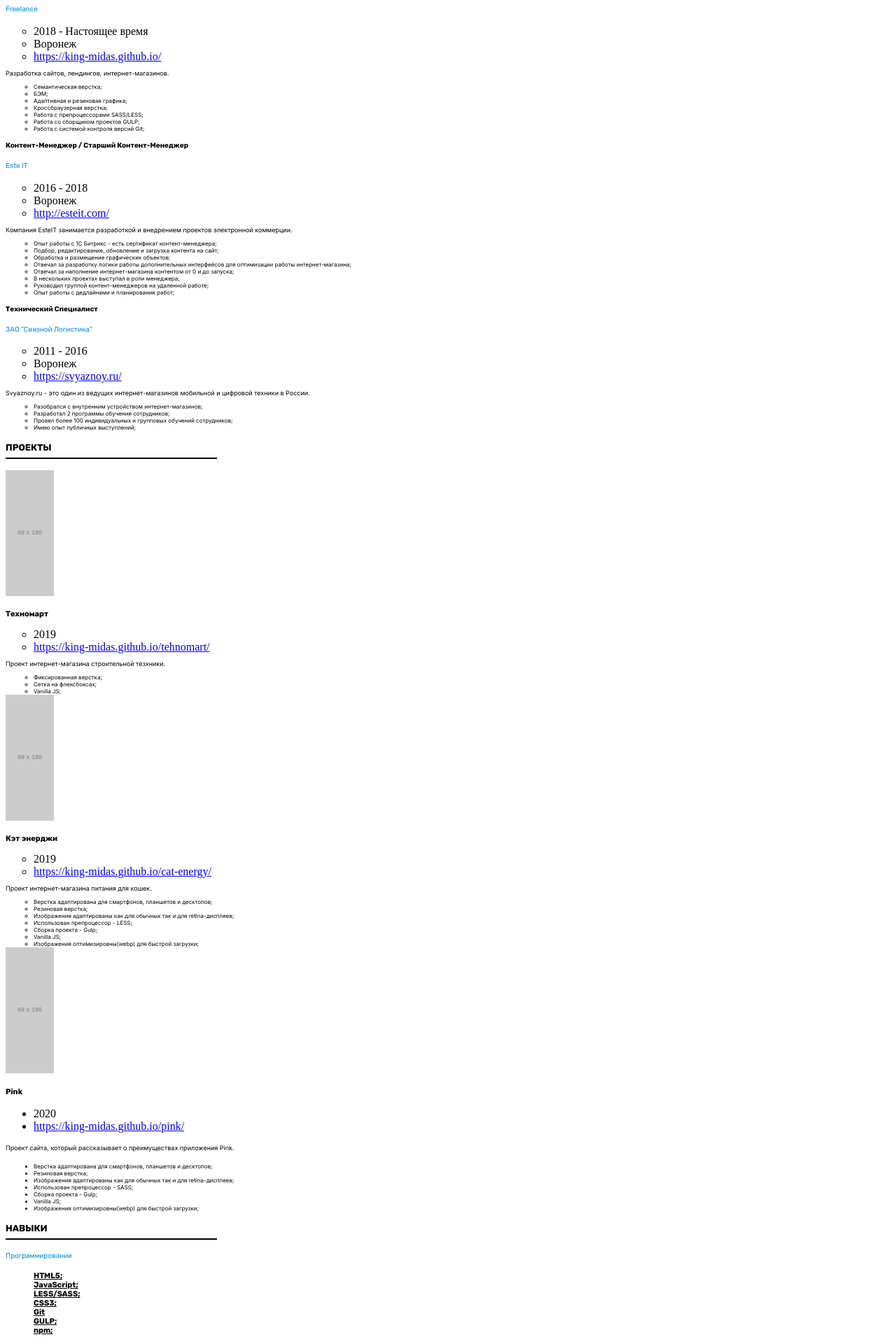
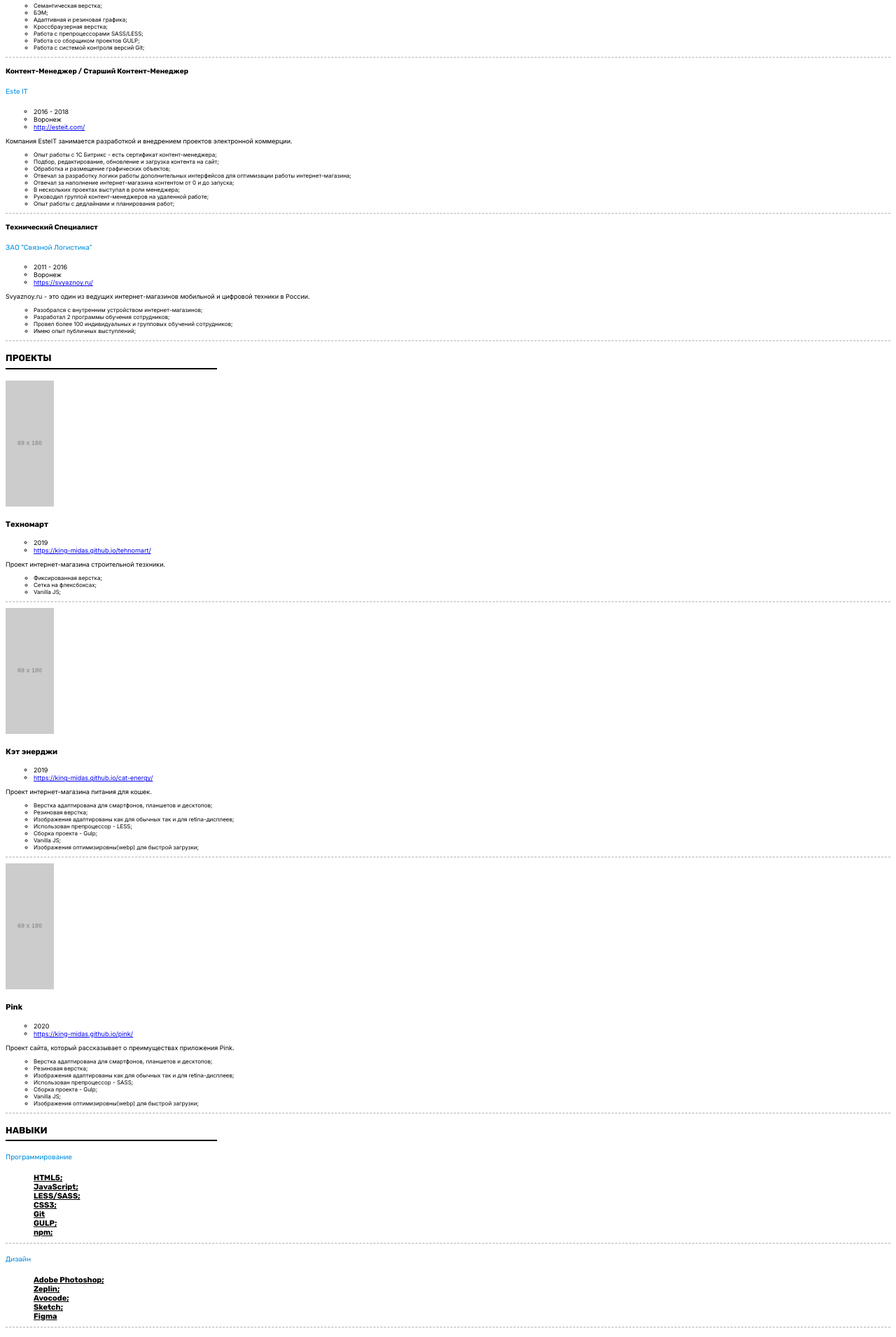
Before and after one commit to king-midas/midas-start, a website: page source/index.html in a window 1280 px wide. Shown: the part 368-2279 px from the top of the page at 70% size. Drawn offline with nearby package versions, Linux system fonts and the light colour scheme; files that its build step writes are made by us from their sources; placeholder pictures from the web are drawn by us.

```diff
--- a/source/index.html
+++ b/source/index.html
@@ -17,7 +17,7 @@
 
 <body>
   <header class="page-header">
-    <img class="page-header__avatar-image" src="http://placehold.it/111x111" />
+    <img class="page-header__avatar-image" src="img/webp/png/avatar-image.webp"/>
     <div class="page-header__title-wrapper">
       <h1 class="page-header__title">
         Владимир Кузнецов
@@ -69,13 +69,13 @@
               Freelance
             </h5>
             <ul class="experience__period-list">
-              <li class="experience__work-duration">
+              <li class="experience__work experience__work-duration">
                 2018 - Настоящее время
               </li>
-              <li class="experience__work-location">
+              <li class="experience__work experience__work-location">
                 Воронеж
               </li>
-              <li class="experience__work-link">
+              <li class="experience__work experience__work-link">
                 <a href="https://king-midas.github.io/">https://king-midas.github.io/</a>
               </li>
             </ul>
@@ -91,6 +91,7 @@
               <li class="experience__work-skills-item">Работа со сборщиком проектов GULP;</li>
               <li class="experience__work-skills-item">Работа с системой контроля версий Git;</li>
             </ul>
+            <hr class="experience__divide-line">
           </li>
           <li class="experience__list-item">
             <h4 class="experience__profession-name">
@@ -100,13 +101,13 @@
               Este IT
             </h5>
             <ul class="experience__period-list">
-              <li class="experience__work-duration">
+              <li class="experience__work experience__work-duration">
                 2016 - 2018
               </li>
-              <li class="experience__work-location">
+              <li class="experience__work experience__work-location">
                 Воронеж
               </li>
-              <li class="experience__work-link">
+              <li class="experience__work experience__work-link">
                 <a href="http://esteit.com/">http://esteit.com/</a>
               </li>
             </ul>
@@ -127,6 +128,7 @@
               <li class="experience__work-skills-item">Руководил группой контент-менеджеров на удаленной работе;</li>
               <li class="experience__work-skills-item">Опыт работы с дедлайнами и планирования работ;</li>
             </ul>
+            <hr class="experience__divide-line">
           </li>
           <li class="experience__list-item">
             <h4 class="experience__profession-name">
@@ -136,13 +138,13 @@
               ЗАО "Связной Логистика"
             </h5>
             <ul class="experience__period-list">
-              <li class="experience__work-duration">
+              <li class="experience__work experience__work-duration">
                 2011 - 2016
               </li>
-              <li class="experience__work-location">
+              <li class="experience__work experience__work-location">
                 Воронеж
               </li>
-              <li class="experience__work-link">
+              <li class="experience__work experience__work-link">
                 <a href="https://svyaznoy.ru/">https://svyaznoy.ru/</a>
               </li>
             </ul>
@@ -156,6 +158,7 @@
               </li>
               <li class="experience__work-skills-item">Имею опыт публичных выступлений;</li>
             </ul>
+            <hr class="experience__divide-line">
           </li>
         </ul>
       </div>
@@ -178,10 +181,10 @@
               Техномарт
             </h4>
             <ul class="projects__period-list">
-              <li class="projects__work-duration">
+              <li class="projects__work projects__work-duration">
                 2019
               </li>
-              <li class="projects__work-link">
+              <li class="projects__work projects__work-link">
                 <a href="https://king-midas.github.io/tehnomart">https://king-midas.github.io/tehnomart/</a>
               </li>
             </ul>
@@ -194,6 +197,7 @@
               <li class="projects__project-skills-item">Vanilla JS;</li>
             </ul>
           </div>
+          <hr class="projects__divide-line">
           </li>
           <li class="projects__list-item">
             <div class="projects__list-item-preview">
@@ -204,10 +208,10 @@
               Кэт энерджи
             </h4>
             <ul class="projects__period-list">
-              <li class="projects__work-duration">
+              <li class="projects__work projects__work-duration">
                 2019
               </li>
-              <li class="projects__work-link">
+              <li class="projects__work projects__work-link">
                 <a href="https://king-midas.github.io/cat-energy">https://king-midas.github.io/cat-energy/</a>
               </li>
             </ul>
@@ -225,21 +229,21 @@
               <li class="projects__project-skills-item">Изображения оптимизировны(webp) для быстрой загрузки;</li>
             </ul>
           </div>
+          <hr class="projects__divide-line">
           </li>
           <li class="projects__list-item">
             <div class="projects__list-item-preview">
               <img class=projects__project-image" src="http://placehold.it/69x180" />
-              </div>
             </div>
             <div class="projects__list-item-content">
             <h4 class="projects__project-name">
               Pink
             </h4>
             <ul class="projects__period-list">
-              <li class="projects__work-duration">
+              <li class="projects__work projects__work-duration">
                 2020
               </li>
-              <li class="projects__work-link">
+              <li class="projects__work projects__work-link">
                 <a href="https://king-midas.github.io/pink">https://king-midas.github.io/pink/</a>
               </li>
             </ul>
@@ -257,6 +261,7 @@
               <li class="projects__project-skills-item">Изображения оптимизировны(webp) для быстрой загрузки;</li>
             </ul>
           </div>
+          <hr class="projects__divide-line">
           </li>
         </ul>
       </div>
@@ -280,6 +285,7 @@
                 <li class="skills__work-skills-item">GULP;</li>
                 <li class="skills__work-skills-item">npm;</li>
               </ul>
+              <hr class="skills__divide-line">
             </li>
             <li class="skills__list-item">
               <h5 class="skills__skill-section-name">
@@ -292,6 +298,7 @@
                 <li class="skills__work-skills-item">Sketch;</li>
                 <li class="skills__work-skills-item">Figma</li>
               </ul>
+              <hr class="skills__divide-line">
             </li>
             <li class="skills__list-item">
               <h5 class="skills__skill-section-name">
@@ -301,6 +308,7 @@
                 <li class="skills__work-skills-item">Trello;</li>
                 <li class="skills__work-skills-item">Jira;</li>
               </ul>
+              <hr class="skills__divide-line">
             </li>
           </ul>
     </section>
```
